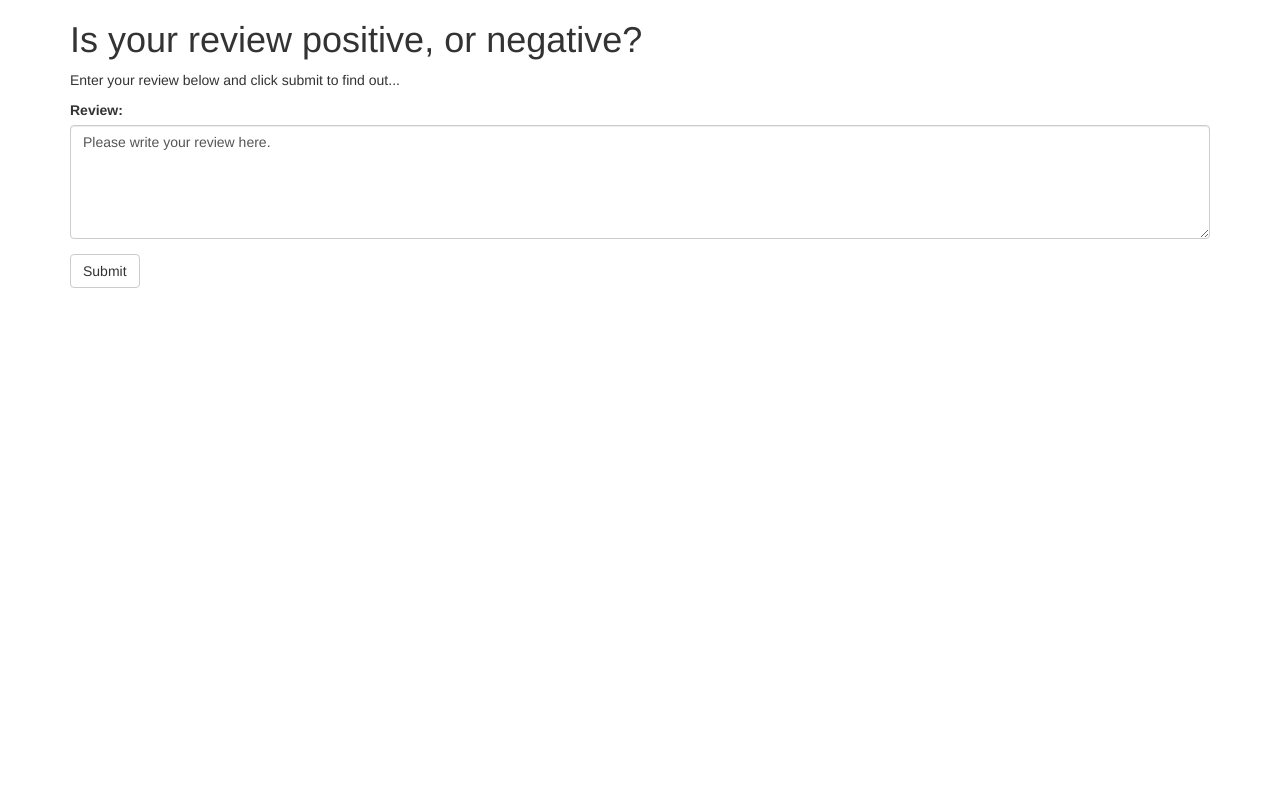
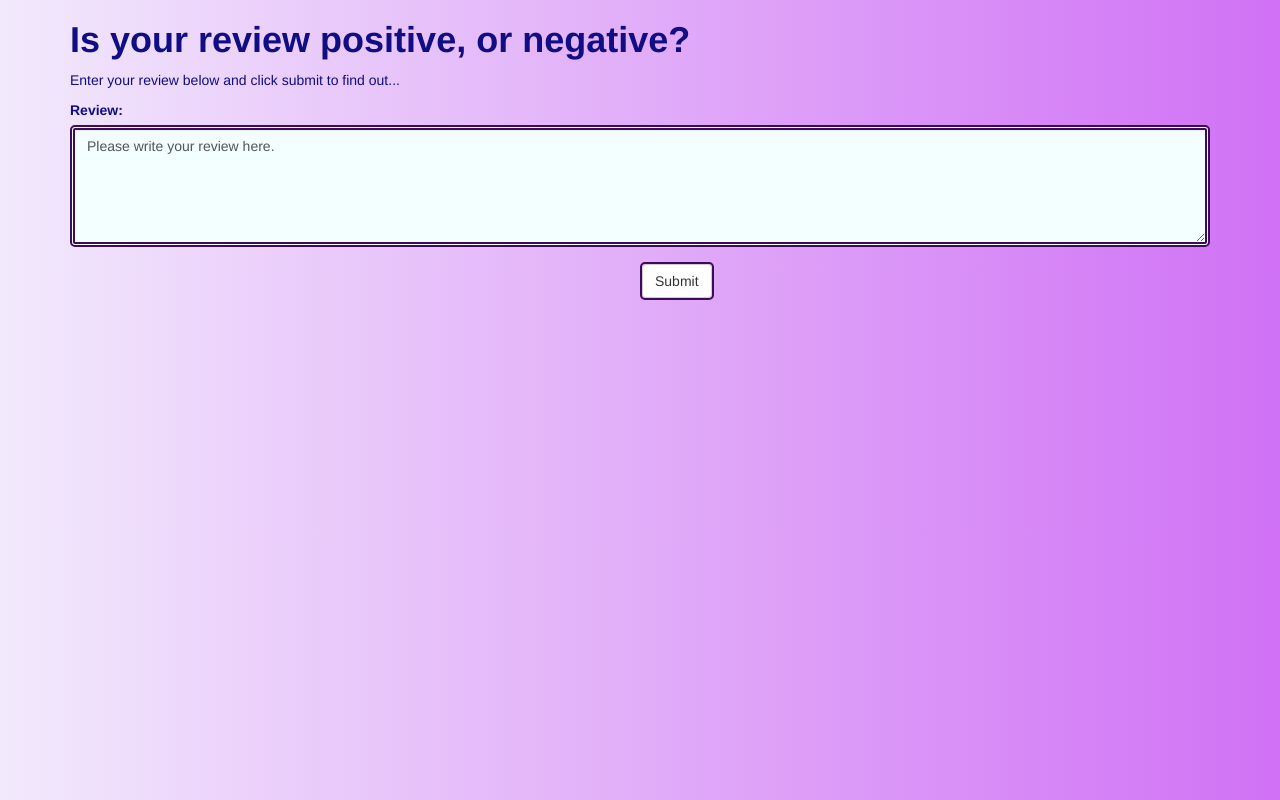
Before and after one commit to epcl2/udacity_ml_nanodegree, a plain HTML site: page sentiment_analysis_project/website/index.html in a window 1280 px wide. Drawn offline with nearby package versions, Linux system fonts and the light colour scheme.

Commit message:
feat: Add some styling to webpage

```diff
--- a/sentiment_analysis_project/website/index.html
+++ b/sentiment_analysis_project/website/index.html
@@ -17,10 +17,10 @@
                  var resultElement = document.getElementById('result');
                  if (result == 0) {
                      resultElement.className = 'bg-danger';
-                     resultElement.innerHTML = 'Your review was NEGATIVE!';
+                     resultElement.innerHTML = 'Your review was NEGATIVE! :(';
                  } else {
                      resultElement.className = 'bg-success';
-                     resultElement.innerHTML = 'Your review was POSITIVE!';
+                     resultElement.innerHTML = 'Your review was POSITIVE! :)';
                  }
              }
              xhr.open (oFormElement.method, oFormElement.action, true);
@@ -30,20 +30,41 @@
          }
         </script>
 
+        <style>
+            body {
+                background-image: linear-gradient(to right, #f2e9fc, #d071f5);
+                color: #100e82;
+                }
+            .button {
+                position: absolute;
+                left: 50%;
+                border: 2px solid #3f0b57;
+                border-radius: 5px;
+                }
+            .form-control {
+                border: 5px double #3f0b57;
+                border-radius: 5px;
+                background-color: #f2feff;
+                }
+
+        </style>
+
     </head>
-    <body>
+    <body >
 
         <div class="container">
-            <h1>Is your review positive, or negative?</h1>
+            <h1 style="font-weight: bold;">Is your review positive, or negative?</h1>
             <p>Enter your review below and click submit to find out...</p>
             <form method="POST"
                   action="https://859d667czc.execute-api.us-east-1.amazonaws.com/prod"
-                  onsubmit="return submitForm(this);" >
+                  onsubmit="return submitForm(this);" >                     <!-- HERE IS WHERE YOU NEED TO ENTER THE API URL -->
                 <div class="form-group">
                     <label for="review">Review:</label>
                     <textarea class="form-control"  rows="5" id="review">Please write your review here.</textarea>
                 </div>
+                <div class="button">
                 <button type="submit" class="btn btn-default">Submit</button>
+                </div>
             </form>
             <h1 class="bg-success" id="result"></h1>
         </div>
```
